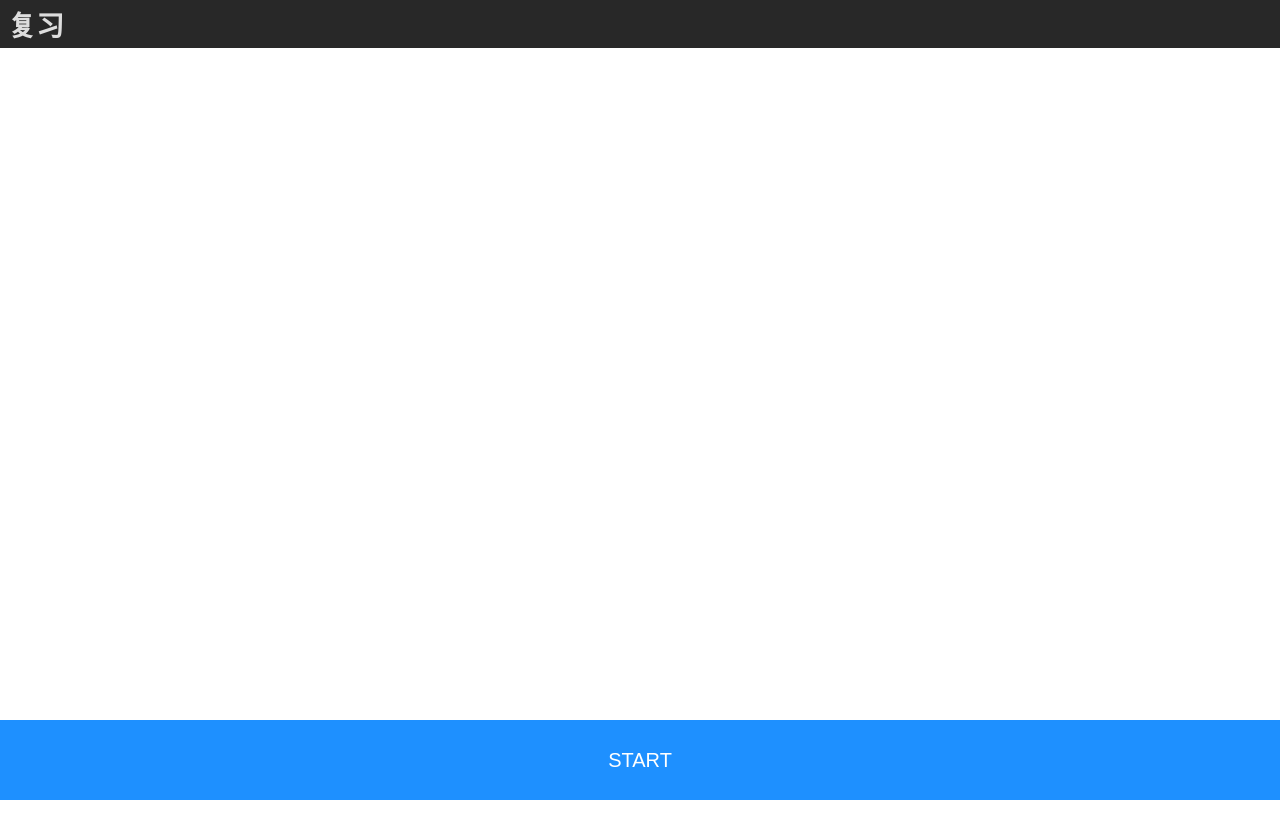
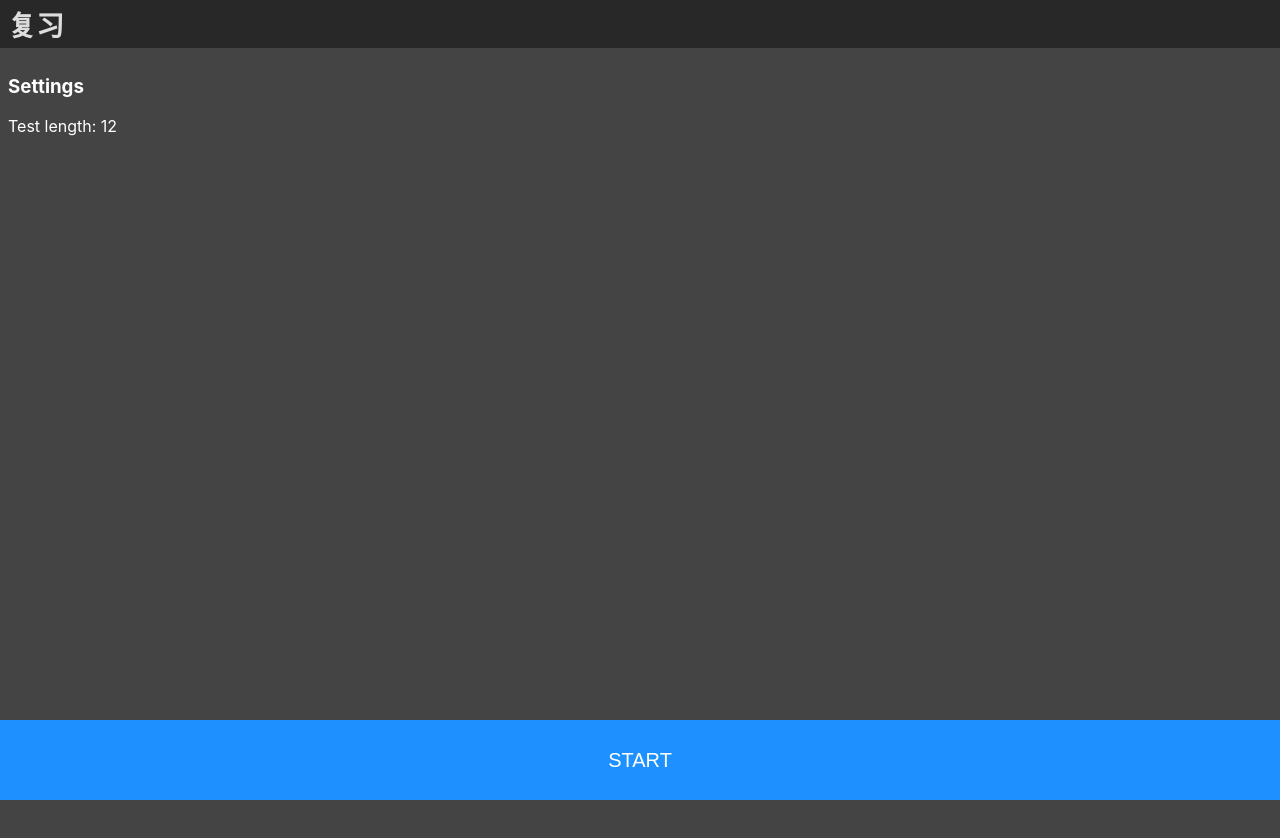
Before and after one commit to j-panasiuk/fuxi, a React (Create React App) app: page /test in a window 1280 px wide. Shown: the top 838 px of the page. Before the commit the page ends 800 px from the top, so only its background shows below. Built offline with nearby package versions, Linux system fonts and the light colour scheme.

Commit message:
Improve styles of main screens

```diff
--- a/src/App/App.js
+++ b/src/App/App.js
@@ -32,4 +32,7 @@ const cssApp = css`
   flex-direction: column;
   flex: 1;
   margin-top: 3rem;
+  min-height: 100vh;
+  background: #444;
+  color: white;
 `
--- a/src/App/Dashboard/Dashboard.js
+++ b/src/App/Dashboard/Dashboard.js
@@ -11,9 +11,10 @@ export function Dashboard() {
   const [test] = useLocalStorage('fuxi-test', null)
 
   return (
-    <div>
+    <div css={cssDashboard}>
       {testHistory && testHistory.length > 0 ? (
         <React.Fragment>
+          <h3>Welcome!</h3>
           <p>Your pathetic results so far:</p>
           <ul>
             {testHistory.map(th => (
@@ -31,6 +32,9 @@ export function Dashboard() {
   )
 }
 
+const cssDashboard = css`
+  padding: 0.5rem;
+`
 const cssContinueButton = css`
   ${buttonStyle};
   background: ${colors.primary};
--- a/src/App/Test/Test.js
+++ b/src/App/Test/Test.js
@@ -45,9 +45,15 @@ export function Test() {
   if (!test) {
     // No test in progress. Create new one.
     return (
+      <div css={cssContainer}>
+        <div css={cssContent}>
+          <h3>Settings</h3>
+          <p>Test length: {12 /** TODO read from storage */}</p>
+        </div>
         <button css={cssStartButton} onClick={start}>
           START
         </button>
+      </div>
     )
   }
 
@@ -59,7 +65,7 @@ export function Test() {
     const stepCounter = `${currentStep} / ${totalSteps}`
 
     return (
-      <div css={cssContent}>
+      <div css={cssContainer}>
         <Card
           entry={current}
           isRevealed={test.isRevealingAnswer}
@@ -75,12 +81,15 @@ export function Test() {
   // Count and display results.
   const correct = test.answers.filter(ans => ans.correct === true).length
   const incorrect = test.answers.filter(ans => ans.correct === false).length
+
   return (
-    <div css={cssFinished}>
-      <div>Test completed :)</div>
+    <div css={cssContainer}>
+      <div css={cssContent}>
+        <h3>Test completed :)</h3>
         <h3>
           {correct} / {correct + incorrect}
         </h3>
+      </div>
       <div css={cssActions}>
         <button css={cssButton} onClick={() => finish(true)}>
           Save
@@ -103,20 +112,14 @@ const cssStartButton = css`
   right: 0;
   width: 100%;
 `
-const cssContent = css`
+const cssContainer = css`
   display: flex;
   flex-direction: column;
   height: calc(100vh - 3rem);
 `
-const cssFinished = css`
-  min-height: 5rem;
-  display: flex;
-  flex-direction: column;
+const cssContent = css`
   flex: 1;
-  align-items: center;
-  justify-content: center;
-  font-size: 1.5rem;
-  font-weight: 900;
+  padding: 0.5rem;
 `
 const cssActions = css`
   display: flex;
```
Lines whose indentation alone changed are shown as unchanged.
